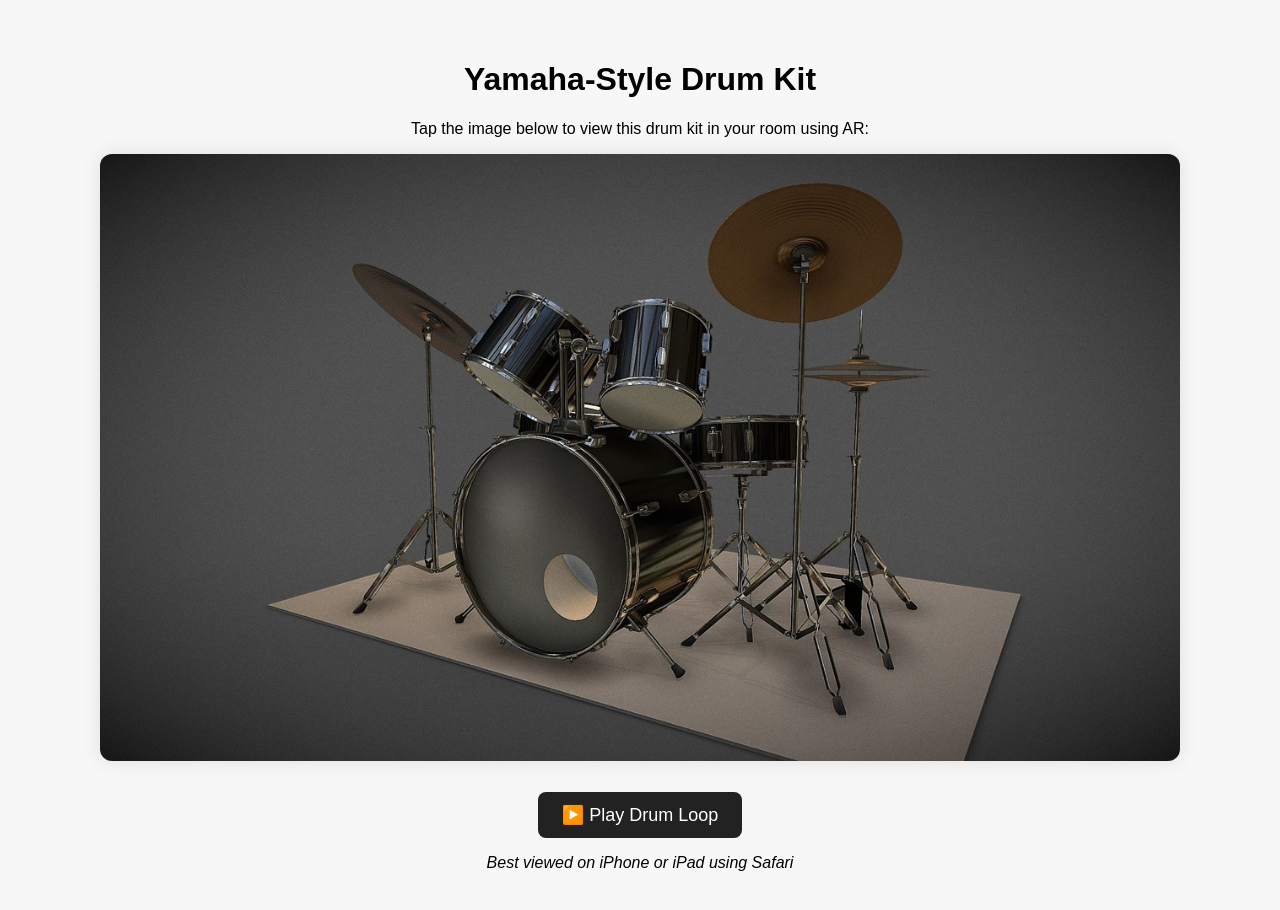
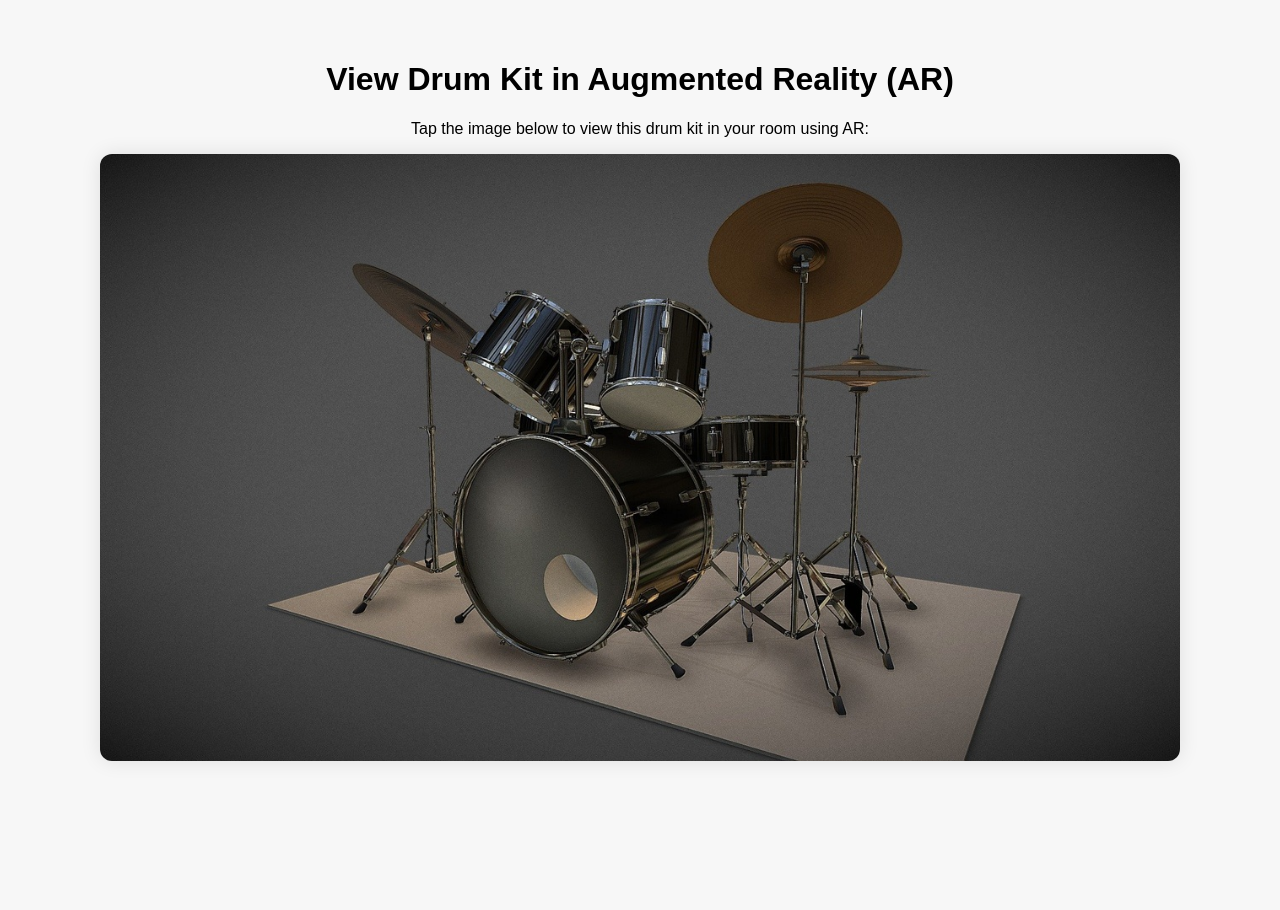
Before and after one commit to Greg-Long-MDM/ar-drumkit-viewer, a plain HTML site: page index.html in a window 1280 px wide. After the commit the page ends 805 px from the top, so only its background shows below. Drawn offline with Linux system fonts and the light colour scheme.

Commit message:
Update index.html

```diff
--- a/index.html
+++ b/index.html
@@ -34,17 +34,11 @@
   </style>
 </head>
 <body>
-  <h1>Yamaha-Style Drum Kit</h1>
+  <h1>View Drum Kit in Augmented Reality (AR)</h1>
   <p>Tap the image below to view this drum kit in your room using AR:</p>
 
   <a rel="ar" href="bateria_drum_set (1).usdz">
     <img src="drumkit.jpg" alt="Drum Kit Preview">
   </a>
 
-  <button class="button" onclick="document.getElementById('drumAudio').play()">▶️ Play Drum Loop</button>
-
-  <p><em>Best viewed on iPhone or iPad using Safari</em></p>
-
-  <audio id="drumAudio" src="amen-break-no-copyright-remake-120bpm-25924.mp3"></audio>
-</body>
-</html>
+  <button class="b
```
